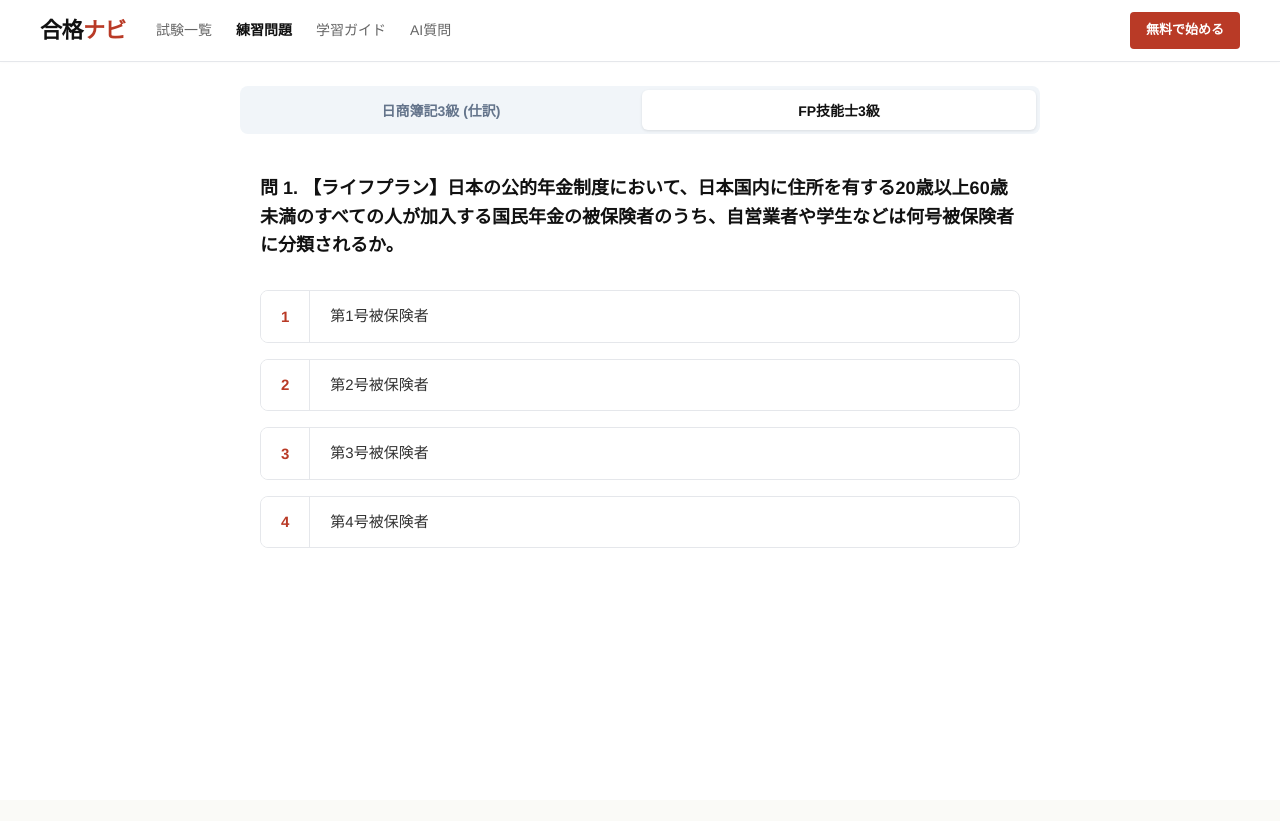
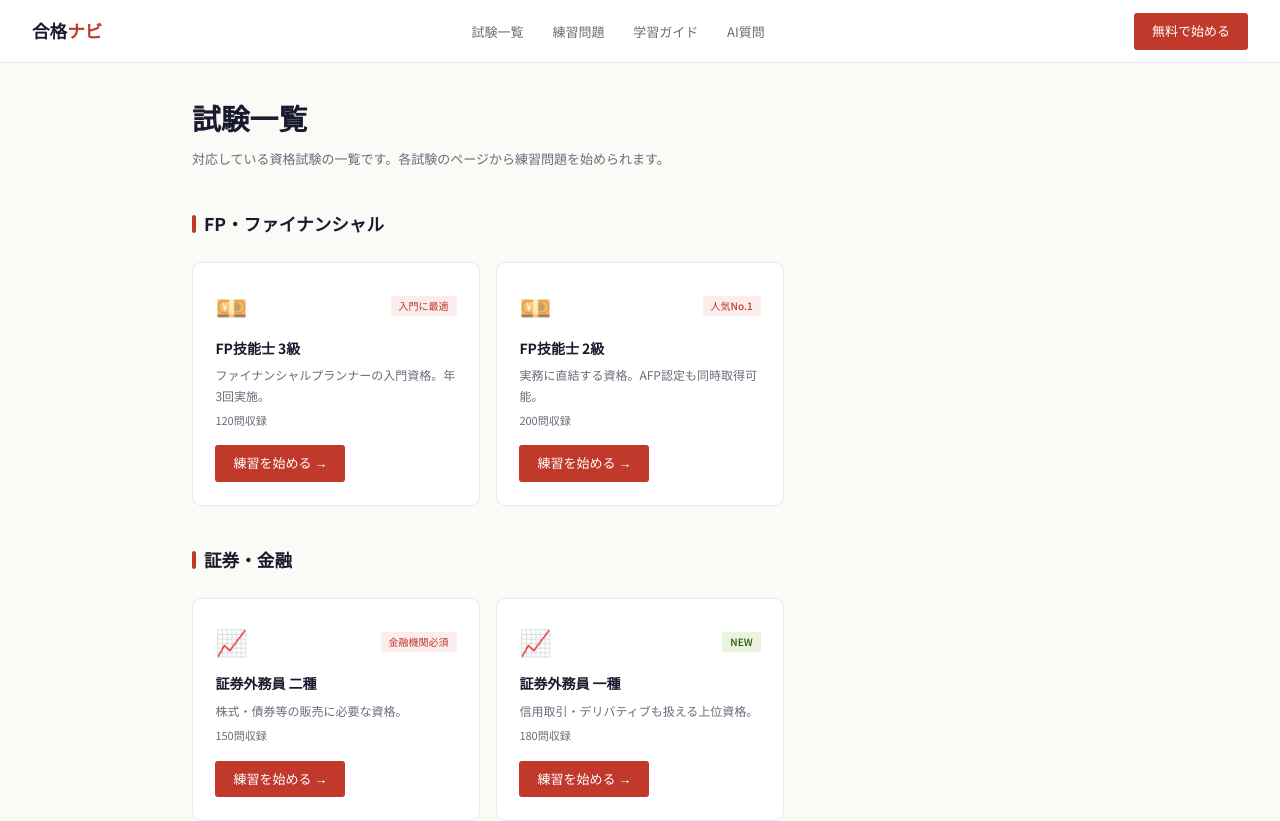
Before and after one commit to zrqZRQ77/japanese-web, a Next.js app in the folder goukaku-navi/: page /exams in a window 1280 px wide. Shown: the top 821 px of the page. Before the commit the page ends 800 px from the top, so only its background shows below. Built offline with nearby package versions, Linux system fonts and the light colour scheme.

Commit message:
Update page.js

```diff
--- a/goukaku-navi/app/exams/page.js
+++ b/goukaku-navi/app/exams/page.js
@@ -1,194 +1,64 @@
-"use client";
+import Link from 'next/link'
+import Navbar from '../../components/Navbar'
+import Footer from '../../components/Footer'
+import { exams } from '../../lib/data'
+import styles from './exams.module.css'
 
-import React, { useState } from 'react';
-import Link from 'next/link';
+export const metadata = {
+  title: '試験一覧 | 合格ナビ',
+  description: 'FP技能士、証券外務員、宅建士など対応試験の一覧です。',
+}
 
-// 引入本地题库数据
-import bokiData from '../../data/boki3.json';
-import fpData from '../../data/fp3.json';
+const categories = [
+  { id: 'fp', label: 'FP・ファイナンシャル' },
+  { id: 'securities', label: '証券・金融' },
+  { id: 'realestate', label: '不動産' },
+  { id: 'accounting', label: '会計・経理' },
+]
 
 export default function ExamsPage() {
-  const [currentExam, setCurrentExam] = useState('fp'); // 默认选中FP技能士3級
-  const [currentIndex, setCurrentIndex] = useState(0); // 当前题目的索引
-  const [selectedAnswers, setSelectedAnswers] = useState({}); // 记录每题用户的选择
-  const [showExplanations, setShowExplanations] = useState({}); // 记录每题是否显示解析
+  return (
+    <>
+      <Navbar />
+      <main className={styles.main}>
+        <h1 className={styles.pageTitle}>試験一覧</h1>
+        <p className={styles.pageSub}>対応している資格試験の一覧です。各試験のページから練習問題を始められます。</p>
 
-  const questions = currentExam === 'boki' ? bokiData : fpData;
-  const currentQuestion = questions[currentIndex] || null;
-
-  const handleAnswerClick = (optionLetter) => {
-    if (selectedAnswers[currentIndex]) return; // 答过之后不能重复点
-    setSelectedAnswers(prev => ({ ...prev, [currentIndex]: optionLetter }));
-    setShowExplanations(prev => ({ ...prev, [currentIndex]: true }));
-  };
-
-  const handleNextQuestion = () => {
-    if (currentIndex < questions.length - 1) {
-      setCurrentIndex(prev => prev + 1);
-    } else {
-      alert('すべての問題が完了しました！');
-    }
-  };
-
-  const handleTabChange = (examType) => {
-    setCurrentExam(examType);
-    setCurrentIndex(0);
-    setSelectedAnswers({});
-    setShowExplanations({});
-  };
-
+        {categories.map(cat => {
+          const catExams = exams.filter(e => e.category === cat.id)
+          if (catExams.length === 0) return null
           return (
-    <div style={{ minHeight: '100vh', backgroundColor: '#ffffff', fontFamily: '"Helvetica Neue", Arial, "Hiragino Kaku Gothic ProN", "Hiragino Sans", Meiryo, sans-serif' }}>
-
-      {/* 像素级还原：顶部导航栏 */}
-      <header style={{ background: '#ffffff', padding: '12px 40px', borderBottom: '1px solid #e5e7eb', display: 'flex', justifyContent: 'space-between', alignItems: 'center', boxShadow: '0 1px 3px rgba(0,0,0,0.02)' }}>
-        <div style={{ display: 'flex', alignItems: 'center', gap: '30px' }}>
-          {/* Logo 区域 */}
-          <span style={{ fontWeight: '900', fontSize: '22px', color: '#111111', letterSpacing: '-0.5px' }}>
-            合格<span style={{ color: '#b93a26' }}>ナビ</span>
-          </span>
-          {/* 中央菜单 */}
-          <nav style={{ display: 'flex', gap: '24px', fontSize: '14px', color: '#666666' }}>
-            <span style={{ cursor: 'pointer' }}>試験一覧</span>
-            <span style={{ cursor: 'pointer', color: '#111111', fontWeight: '600' }}>練習問題</span>
-            <span style={{ cursor: 'pointer' }}>学習ガイド</span>
-            <span style={{ cursor: 'pointer' }}>AI質問</span>
-          </nav>
+            <section key={cat.id} className={styles.category}>
+              <h2 className="section-title">{cat.label}</h2>
+              <div className={styles.grid}>
+                {catExams.map(exam => (
+                  <div key={exam.id} className={styles.card}>
+                    <div className={styles.cardTop}>
+                      <span className={styles.icon}>{exam.icon}</span>
+                      <span className={`tag tag-${exam.tag}`}>{exam.tagLabel}</span>
                     </div>
-        <Link href="/" style={{ background: '#b93a26', color: '#ffffff', textDecoration: 'none', padding: '8px 16px', borderRadius: '4px', fontSize: '13px', fontWeight: '600' }}>
-          無料で始める
+                    <h3 className={styles.cardName}>{exam.name}</h3>
+                    <p className={styles.cardDesc}>{exam.description}</p>
+                    <div className={styles.cardMeta}>
+                      {exam.questionCount > 0 ? `${exam.questionCount}問収録` : '準備中'}
+                    </div>
+                    {exam.questionCount > 0 ? (
+                      <Link href={`/practice?exam=${exam.id}`} className="btn-primary" style={{fontSize:'13px',padding:'8px 18px',display:'inline-block',marginTop:'1rem'}}>
+                        練習を始める →
                       </Link>
-      </header>
-
-      {/* 考试切换二级 Tab */}
-      <div style={{ maxWidth: '800px', margin: '24px auto 0 auto', padding: '0 20px', display: 'flex', background: '#f1f5f9', padding: '4px', borderRadius: '8px', gap: '4px' }}>
-        <button
-          onClick={() => handleTabChange('boki')}
-          style={{ flex: 1, padding: '10px', fontSize: '14px', fontWeight: '600', cursor: 'pointer', backgroundColor: currentExam === 'boki' ? '#ffffff' : 'transparent', color: currentExam === 'boki' ? '#111111' : '#64748b', border: 'none', borderRadius: '6px', boxShadow: currentExam === 'boki' ? '0 1px 3px rgba(0,0,0,0.1)' : 'none' }}
-        >
-          日商簿記3級 (仕訳)
+                    ) : (
+                      <button disabled style={{fontSize:'13px',padding:'8px 18px',marginTop:'1rem',background:'#eee',border:'none',borderRadius:'3px',color:'#999'}}>
+                        近日公開
                       </button>
-        <button
-          onClick={() => handleTabChange('fp')}
-          style={{ flex: 1, padding: '10px', fontSize: '14px', fontWeight: '600', cursor: 'pointer', backgroundColor: currentExam === 'fp' ? '#ffffff' : 'transparent', color: currentExam === 'fp' ? '#111111' : '#64748b', border: 'none', borderRadius: '6px', boxShadow: currentExam === 'fp' ? '0 1px 3px rgba(0,0,0,0.1)' : 'none' }}
-        >
-          FP技能士3級
-        </button>
-      </div>
-
-      {/* 主体做题区域 */}
-      {currentQuestion && (
-        <main style={{ maxWidth: '800px', margin: '0 auto', padding: '40px 20px' }}>
-
-          {/* 题目文本区 */}
-          <div style={{ fontSize: '18px', fontWeight: '600', color: '#111111', lineHeight: '1.6', marginBottom: '30px' }}>
-            問 {currentIndex + 1}. {currentQuestion.question_text}
-          </div>
-
-          {/* 像素级还原：选项列表样式 */}
-          <div style={{ display: 'flex', flexDirection: 'column', gap: '16px', marginBottom: '35px' }}>
-            {currentQuestion.options.map((opt, optIndex) => {
-              const letter = opt.charAt(0); // 获取 A, B, C... 等作为内部逻辑判断
-              const isCurrentSelected = selectedAnswers[currentIndex] === letter;
-              const isCorrectAnswer = letter === currentQuestion.correct_answer;
-              const hasAnswered = !!selectedAnswers[currentIndex];
-
-              // 样式定义
-              let containerStyle = {
-                display: 'flex', alignItems: 'stretch', width: '100%', border: '1px solid #e5e7eb', borderRadius: '8px', backgroundColor: '#ffffff', cursor: 'pointer', transition: 'all 0.2s', overflow: 'hidden', textAlign: 'left'
-              };
-              let numberBoxStyle = {
-                padding: '14px 20px', borderRight: '1px solid #e5e7eb', backgroundColor: '#ffffff', color: '#b93a26', fontWeight: '700', fontSize: '15px', display: 'flex', alignItems: 'center', justifyContent: 'center'
-              };
-              let textBoxStyle = {
-                padding: '14px 20px', color: '#333333', fontSize: '15px', display: 'flex', alignItems: 'center', flex: 1, lineHeight: '1.5'
-              };
-
-              // 用户点击后的精确染色逻辑
-              if (hasAnswered) {
-                if (isCorrectAnswer) {
-                  // 正解选项：淡绿底、绿边
-                  containerStyle.backgroundColor = '#e6f4ea';
-                  containerStyle.borderColor = '#34a853';
-                  numberBoxStyle.backgroundColor = '#e6f4ea';
-                  numberBoxStyle.borderRightColor = '#34a853';
-                  numberBoxStyle.color = '#137333';
-                  textBoxStyle.color = '#137333';
-                } else if (isCurrentSelected) {
-                  // 选错选项：淡红底、红边
-                  containerStyle.backgroundColor = '#fce8e6';
-                  containerStyle.borderColor = '#ea4335';
-                  numberBoxStyle.backgroundColor = '#fce8e6';
-                  numberBoxStyle.borderRightColor = '#ea4335';
-                  numberBoxStyle.color = '#c5221f';
-                  textBoxStyle.color = '#c5221f';
-                } else {
-                  // 其它未选选项置淡
-                  containerStyle.opacity = 0.6;
-                  containerStyle.cursor = 'not-allowed';
-                }
-              }
-
-              return (
-                <button
-                  key={opt}
-                  disabled={hasAnswered}
-                  onClick={() => handleAnswerClick(letter)}
-                  style={containerStyle}
-                  onMouseEnter={(e) => {
-                    if (!hasAnswered) e.currentTarget.style.borderColor = '#b93a26';
-                  }}
-                  onMouseLeave={(e) => {
-                    if (!hasAnswered) e.currentTarget.style.borderColor = '#e5e7eb';
-                  }}
-                >
-                  <div style={numberBoxStyle}>{optIndex + 1}</div>
-                  <div style={textBoxStyle}>{opt.substring(2)}</div>
-                </button>
-              );
-            })}
-          </div>
-
-          {/* 像素级还原：正误判定与白话详细解析 */}
-          {showExplanations[currentIndex] && (
-            <div style={{ borderTop: '1px solid #e5e7eb', paddingTop: '30px', animation: 'fadeIn 0.3s ease' }}>
-
-              {/* 正误提示 */}
-              <div style={{ display: 'flex', alignItems: 'center', gap: '6px', fontSize: '16px', fontWeight: '700', color: selectedAnswers[currentIndex] === currentQuestion.correct_answer ? '#34a853' : '#ea4335', marginBottom: '16px' }}>
-                {selectedAnswers[currentIndex] === currentQuestion.correct_answer ? (
-                  <span>✓ 正解</span>
-                ) : (
-                  <span>✗ 不正解</span>
                     )}
                   </div>
-
-              {/* 经典淡灰底、左侧金黄粗线解析框 */}
-              <div style={{ background: '#f8f9fa', borderLeft: '4px solid #c9a054', padding: '20px', borderRadius: '4px', marginBottom: '24px' }}>
-                <p style={{ fontSize: '14.5px', color: '#444444', lineHeight: '1.7', margin: 0, whiteSpace: 'pre-wrap' }}>
-                  {currentQuestion.explanation}
-                </p>
+                ))}
               </div>
-
-              {/* 下方联动控制区 */}
-              <div style={{ display: 'flex', flexDirection: 'column', alignItems: 'flex-start', gap: '20px' }}>
-                {/* AI 提问辅助按钮 */}
-                <button style={{ display: 'flex', alignItems: 'center', gap: '6px', background: '#ffffff', border: '1px solid #cbd5e1', padding: '8px 16px', borderRadius: '6px', fontSize: '14px', color: '#334155', cursor: 'pointer', fontWeight: '500' }}>
-                  🍵 AIにもっと詳しく聞く
-                </button>
-
-                {/* 下一题流转按钮 */}
-                <button
-                  onClick={handleNextQuestion}
-                  style={{ background: '#b93a26', color: '#ffffff', border: 'none', padding: '12px 28px', borderRadius: '6px', fontSize: '15px', fontWeight: '600', cursor: 'pointer', display: 'flex', alignItems: 'center', gap: '8px', boxShadow: '0 2px 4px rgba(185,58,38,0.15)' }}
-                >
-                  次の問題へ →
-                </button>
-              </div>
-
-            </div>
-          )}
+            </section>
+          )
+        })}
       </main>
-      )}
-    </div>
-  );
+      <Footer />
+    </>
+  )
 }
```
Lines whose indentation alone changed are shown as unchanged.
